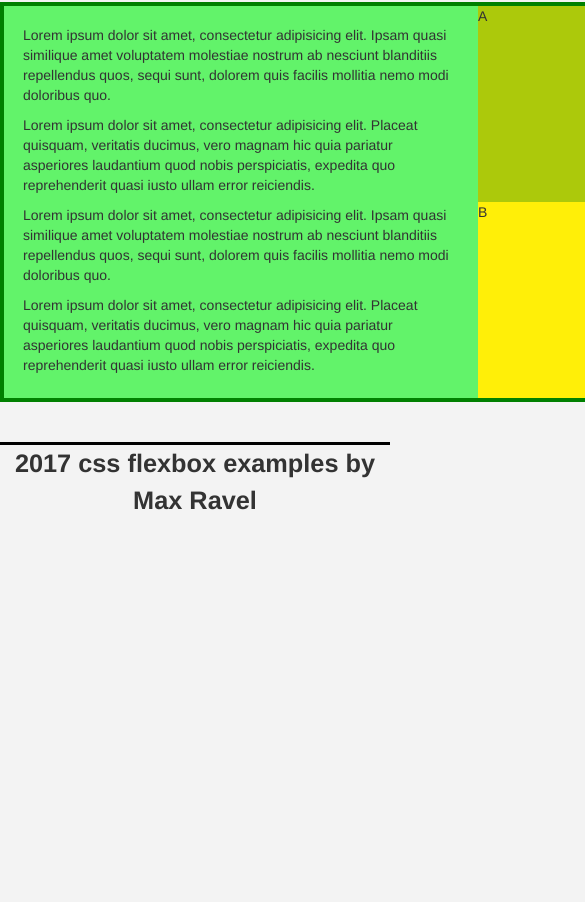
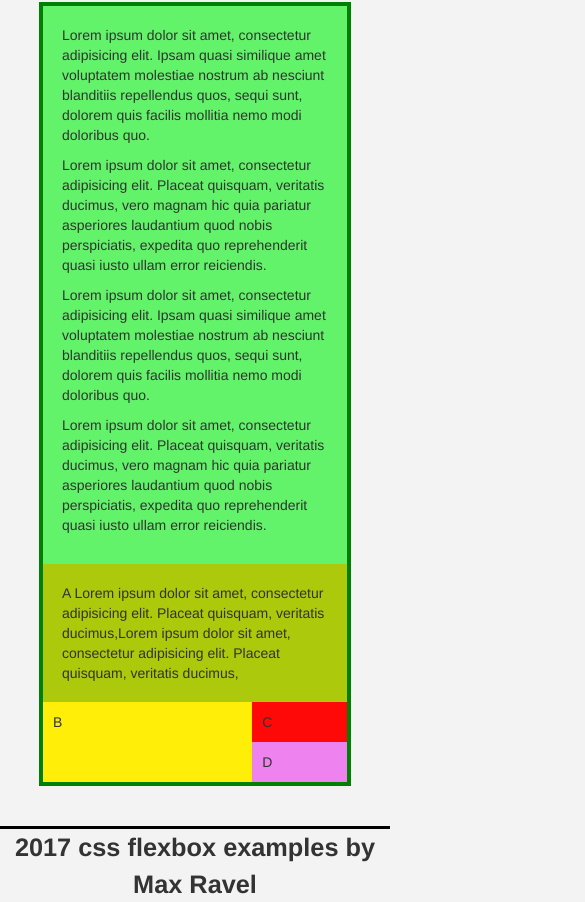
Before and after one commit to maxravel/cssFlexbox, a plain HTML site: page index.html in a window 390 px wide. Shown: the part 1937-2839 px from the top of the page, 585 px wide, since content can reach past the window. Before the commit the page ends 2455 px from the top, so only its background shows below. Drawn offline with nearby package versions, Linux system fonts and the light colour scheme.

Commit message:
fivth container responsive

```diff
--- a/css/style.css
+++ b/css/style.css
@@ -84,6 +84,7 @@ h1{
 .container3{
     display:flex;
     justify-content:space-around;
+    /* justify-content:space-between; */
     flex-wrap: wrap;
     /* flex-direction:column-reverse; */
 }
@@ -159,6 +160,7 @@ h1{
 .second-first{
     background-color: #acc90b;
     flex:1;
+    padding:19px;
 }
 
 .second-second{
@@ -168,22 +170,39 @@ h1{
     flex-direction:row;
 }
 
-.section-c{
+.section-b{
     flex:2;
     background-color:rgb(255, 239, 8);
+    padding:10px;
+}
+
+.section-c{
+    flex:1;
+    background-color:rgb(255, 8, 8);
+    display:flex;
+    flex-direction:column;
+    /* padding:19px; */
 }
 
 .section-d{
-    flex:1;
-    background-color:rgb(255, 8, 8);
+    flex:2;
+    padding:10px;
 }
 
-/* @media(max-width:900px){
+.section-e{
+    flex:1;
+    background-color:violet;
+    padding:10px;
+}
+
+@media(max-width:900px){
     .container5{
-        background-color: blue;
+        /* background-color: blue; */
         display:block;
+        width:80vw;
+        height:auto;
     }
-} */
+}
 
 footer{
     text-align:center;
--- a/index.html
+++ b/index.html
@@ -58,10 +58,13 @@
         </div>
 
         <div class="second">
-            <div class="second-first">A </div>
+            <div class="second-first">A Lorem ipsum dolor sit amet, consectetur adipisicing elit. Placeat quisquam, veritatis ducimus,Lorem ipsum dolor sit amet, consectetur adipisicing elit. Placeat quisquam, veritatis ducimus,</div>
             <div class="second-second">
-                <div class="section-c">B</div>
-                <div class="section-d">C</div>
+                <div class="section-b">B</div>
+                <div class="section-c">
+                    <div class="section-d">C</div>
+                    <div class="section-e">D</div>
+                </div>
             </div>
         </div>
     </div>
```
Also changed, not shown: 1 other file.
